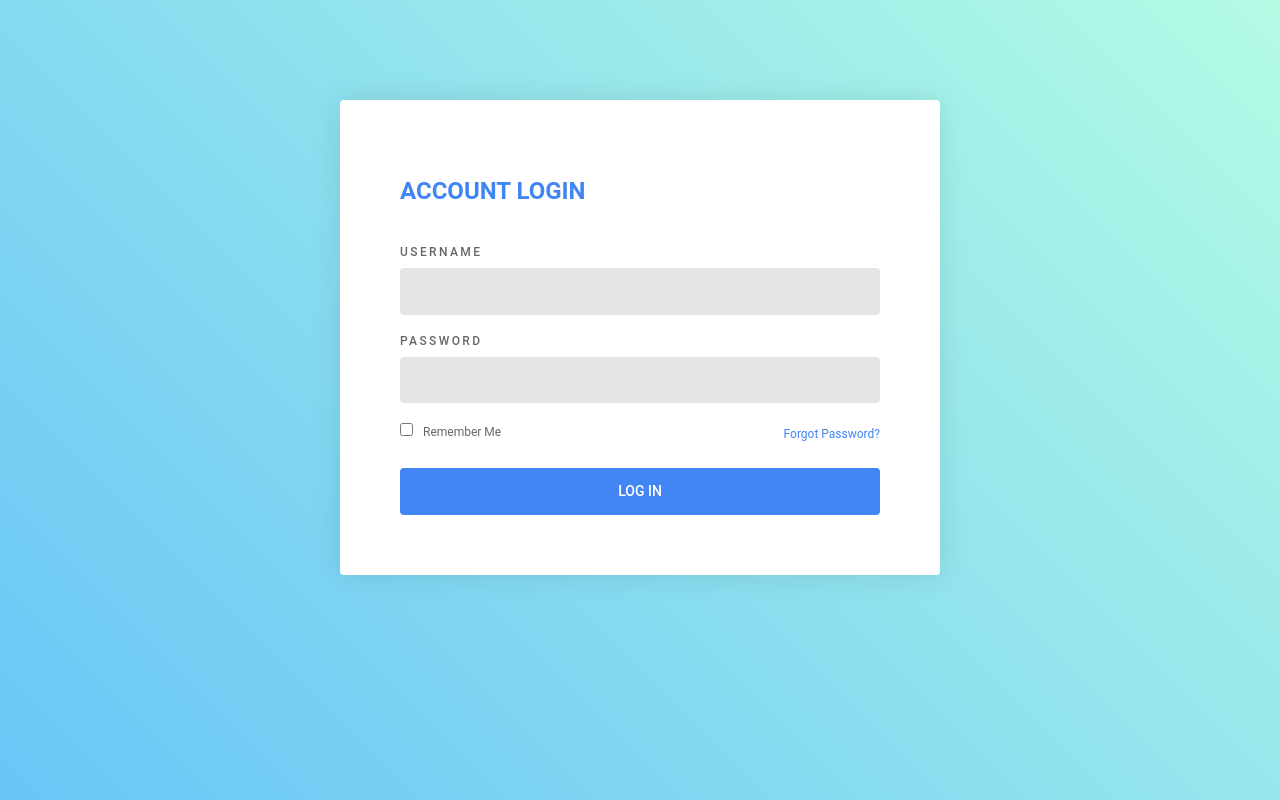
After one commit to tamalsamanta/WT-Project, a Django app: page /auth/login/ in a window 1280 px wide. The commit adds this page. Run offline with Django 3.2, Linux system fonts and the light colour scheme.

Commit message:
login system phase 1 completed

```diff
--- a/billit/authapp/forms.py
+++ b/billit/authapp/forms.py
@@ -7,9 +7,9 @@ class SignUpForm(UserCreationForm):
     first_name = forms.CharField(max_length=30, required=False, help_text='Optional.')
     last_name = forms.CharField(max_length=30, required=False, help_text='Optional.')
     email = forms.EmailField(max_length=254, help_text='Required. Inform a valid email address.')
-    birth_date = forms.DateField(help_text='Enter in yyyy-mm-dd format')
+    # birth_date = forms.DateField(help_text='Enter in yyyy-mm-dd format')
     contact = forms.CharField(max_length=10, help_text='Don\'t enter Country Code ')
 
     class Meta:
         model = User
-        fields = ('username', 'first_name', 'last_name', 'email', 'birth_date', 'contact','password1', 'password2', )
+        fields = ('username', 'first_name', 'last_name', 'email','contact','password1', 'password2', )
--- a/billit/authapp/urls.py
+++ b/billit/authapp/urls.py
@@ -1,6 +1,9 @@
 from django.conf.urls import url
+
 from . import views
 
 urlpatterns = [
-    url(r'^signup/$', views.signup, name='signup')
+    url(r"^logout/$", views.logout_request, name="logout"),
+    url(r'^signup/$', views.signup, name='signup'),
+    url(r'^login/$', views.log_in, name='login'),
 ]
--- a/billit/authapp/views.py
+++ b/billit/authapp/views.py
@@ -1,5 +1,7 @@
 from django.contrib.auth import login, authenticate
 from django.shortcuts import render, redirect
+from django.contrib.auth import logout
+
 
 from .forms import SignUpForm
 
@@ -7,6 +9,7 @@ from .forms import SignUpForm
 
 def signup(request):
     if request.method == 'POST':
+        print(request.POST)
         form = SignUpForm(request.POST)
         if form.is_valid():
             form.save()
@@ -17,4 +20,24 @@ def signup(request):
             return redirect('home')
     else:
         form = SignUpForm()
-    return render(request, 'signup.html', {'form': form})
+    return render(request, 'signup.html', {'form' : form})
+
+def log_in(request):
+    if request.method == 'POST':
+        username = request.POST['username']
+        password = request.POST['password']
+        user = authenticate(username=username, password=password)
+        if user is not None:
+            login(request, user)
+            return redirect('home')
+    return render(request, 'login.html')
+
+def index(request):
+    if request.user.is_authenticated:
+        return render(request, 'index.html')
+    else:
+        return redirect('login')
+
+def logout_request(request):
+    logout(request)
+    return redirect('login')
--- a/billit/billit/urls.py
+++ b/billit/billit/urls.py
@@ -15,11 +15,10 @@ Including another URLconf
 """
 from django.contrib import admin
 from django.urls import path,include
-
-from django.views.generic import TemplateView
+from authapp.views import index
 
 urlpatterns = [
     path('admin/', admin.site.urls),
-    path('', TemplateView.as_view(template_name= 'index.html'), name='home'),
-    path('auth/', include('authapp.urls'))
+    path('', index, name='home'),
+    path('auth/', include('authapp.urls')),
 ]
--- /dev/null
+++ b/billit/static/css/main.css
@@ -0,0 +1,187 @@
+html {
+	 width: 100%;
+	 height: 100%;
+}
+ body {
+	 background: linear-gradient(45deg, rgba(66, 183, 245, 0.8) 0%, rgba(66, 245, 189, 0.4) 100%);
+	 color: rgba(0, 0, 0, 0.6);
+	 font-family: 'Roboto', sans-serif;
+	 font-size: 14px;
+	 line-height: 1.6em;
+	 -webkit-font-smoothing: antialiased;
+	 -moz-osx-font-smoothing: grayscale;
+}
+ .form {
+	 z-index: 15;
+	 position: relative;
+	 background: #fff;
+	 width: 600px;
+	 border-radius: 4px;
+	 box-shadow: 0 0 30px rgba(0, 0, 0, 0.1);
+	 box-sizing: border-box;
+	 margin: 100px auto 10px;
+}
+ .form-toggle {
+	 z-index: 10;
+	 position: absolute;
+	 top: 60px;
+	 right: 60px;
+	 background: #fff;
+	 width: 60px;
+	 height: 60px;
+	 border-radius: 100%;
+	 transform-origin: center;
+	 transform: translate(0, -25%) scale(0);
+	 opacity: 0;
+	 cursor: pointer;
+	 transition: all 0.3s ease;
+}
+ .form-toggle:before, .form-toggle:after {
+	 content: '';
+	 display: block;
+	 position: absolute;
+	 top: 50%;
+	 left: 50%;
+	 width: 30px;
+	 height: 4px;
+	 background: #4285f4;
+	 transform: translate(-50%, -50%);
+}
+ .form-toggle:before {
+	 transform: translate(-50%, -50%) rotate(45deg);
+}
+ .form-toggle:after {
+	 transform: translate(-50%, -50%) rotate(-45deg);
+}
+ .form-toggle.visible {
+	 transform: translate(0, -25%) scale(1);
+	 opacity: 1;
+}
+ .form-group {
+	 display: flex;
+	 flex-wrap: wrap;
+	 justify-content: space-between;
+	 margin: 0 0 20px;
+}
+ .form-group:last-child {
+	 margin: 0;
+}
+ .form-group label {
+	 display: block;
+	 margin: 0 0 10px;
+	 color: rgba(0, 0, 0, 0.6);
+	 font-size: 12px;
+	 font-weight: 500;
+	 line-height: 1;
+	 text-transform: uppercase;
+	 letter-spacing: 0.2em;
+}
+ .two .form-group label {
+	 color: #fff;
+}
+ .form-group input {
+	 outline: none;
+	 display: block;
+	 background: rgba(0, 0, 0, 0.1);
+	 width: 100%;
+	 border: 0;
+	 border-radius: 4px;
+	 box-sizing: border-box;
+	 padding: 12px 20px;
+	 color: rgba(0, 0, 0, 0.6);
+	 font-family: inherit;
+	 font-size: inherit;
+	 font-weight: 500;
+	 line-height: inherit;
+	 transition: 0.3s ease;
+}
+ .form-group input:focus {
+	 color: rgba(0, 0, 0, 0.8);
+}
+ .two .form-group input {
+	 color: #fff;
+}
+ .two .form-group input:focus {
+	 color: #fff;
+}
+ .form-group button {
+	 outline: none;
+	 background: #4285f4;
+	 width: 100%;
+	 border: 0;
+	 border-radius: 4px;
+	 padding: 12px 20px;
+	 color: #fff;
+	 font-family: inherit;
+	 font-size: inherit;
+	 font-weight: 500;
+	 line-height: inherit;
+	 text-transform: uppercase;
+	 cursor: pointer;
+}
+ .two .form-group button {
+	 background: #fff;
+	 color: #4285f4;
+}
+ .form-group .form-remember {
+	 font-size: 12px;
+	 font-weight: 400;
+	 letter-spacing: 0;
+	 text-transform: none;
+}
+ .form-group .form-remember input[type='checkbox'] {
+	 display: inline-block;
+	 width: auto;
+	 margin: 0 10px 0 0;
+}
+ .form-group .form-recovery {
+	 color: #4285f4;
+	 font-size: 12px;
+	 text-decoration: none;
+}
+ .form-panel {
+	 padding: 60px 60px 60px 60px;
+	 box-sizing: border-box;
+}
+ .form-panel.one:before {
+	 content: '';
+	 display: block;
+	 opacity: 0;
+	 visibility: hidden;
+	 transition: 0.3s ease;
+}
+ .form-panel.one.hidden:before {
+	 display: block;
+	 opacity: 1;
+	 visibility: visible;
+}
+ .form-panel.two {
+	 z-index: 5;
+	 display: block;
+	 position: absolute;
+	 left: 50%;
+	 min-height: 100%;
+	 width: 100%;
+	 padding: 60px 60px 60px 60px;
+	 display: block;;
+	 transform: translate(-50%);
+	 background: #4285f4;
+   border-radius: 4px;
+	 box-shadow: 0 0 30px rgba(0, 0, 0, 0.1);
+}
+
+ .form-header {
+	 margin: 0 0 40px;
+}
+ .form-header h1 {
+	 padding: 4px 0;
+	 color: #4285f4;
+	 font-size: 24px;
+	 font-weight: 700;
+	 text-transform: uppercase;
+}
+ .two .form-header h1 {
+	 position: relative;
+	 z-index: 40;
+	 color: #fff;
+}
--- a/billit/templates/index.html
+++ b/billit/templates/index.html
@@ -1 +1,2 @@
 <p>Hello World!</p>
+<a href = "{% url 'logout'%}">LogOut</a>
--- /dev/null
+++ b/billit/templates/login.html
@@ -0,0 +1,32 @@
+<!-- Form-->
+{% load static %}
+<!DOCTYPE html>
+<html lang="en">
+<head>
+  <meta charset="UTF-8">
+  <meta http-equiv="X-UA-Compatible" content="IE=edge">
+  <meta name="viewport" content="width=device-width, initial-scale=1.0">
+  <link rel="stylesheet" href="{% static 'css/main.css'%}">
+  <script src="https://ajax.googleapis.com/ajax/libs/jquery/3.6.0/jquery.min.js"></script>
+  <title>Document</title>
+</head>
+<body>
+<div class="form">
+    <div class="form-toggle"></div>
+    <div class="form-panel one">
+        <div class="form-header">
+            <h1>Account Login</h1>
+        </div>
+        <div class="form-content">
+            <form action="{% url 'login' %}" method="POST">
+                {% csrf_token %}
+                <div class="form-group"><label for="username">Username</label><input type="text" id="username" name="username" required="required" /></div>
+                <div class="form-group"><label for="password">Password</label><input type="password" id="password" name="password" required="required" /></div>
+                <div class="form-group"><label class="form-remember"><input type="checkbox" />Remember Me</label><a class="form-recovery" href="#">Forgot Password?</a></div>
+                <div class="form-group"><button type="submit">Log In</button></div>
+            </form>
+        </div>
+    </div>
+</div>
+</body>
+</html>
```
Also changed, not shown: billit/billit/settings.py (+16 -13 lines), billit/templates/signup.html (+31 -19 lines).
